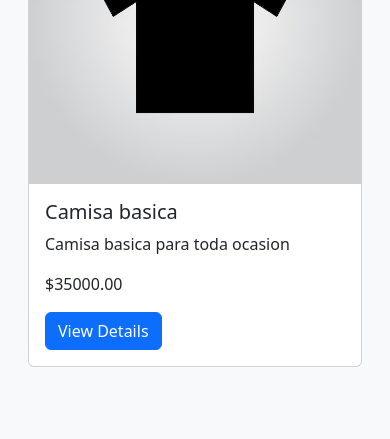
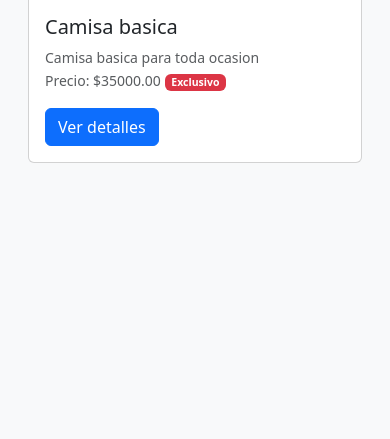
Before and after one commit to DiegoMuneraT/ClothStore, a Django app: page /tienda/ in a window 390 px wide. Shown: the part 952-1391 px from the top of the page. After the commit the page ends 1115 px from the top, so only its background shows below. Run offline with Django 4.2, Linux system fonts and the light colour scheme; data comes from the database, SQL or seed files in the repository; both versions use the stored data as it was after the commit.

Commit message:
Corrigiendo vista de productos

```diff
--- a/clothstore/store/templates/products/index.html
+++ b/clothstore/store/templates/products/index.html
@@ -5,12 +5,25 @@
     {% for item in clothes %}
     <div class="col-md-4">  {# Assuming a grid system like Bootstrap's; adjust as needed #}
         <div class="card mb-4">
-            <img src="{{ item.image.url }}" alt="{{ item.name }}" class="card-img-top">
+            <img src="https://img.freepik.com/vector-premium/camisa-color-negro_712192-2.jpg" alt="{{ item.name }}" class="card-img-top">
             <div class="card-body">
                 <h5 class="card-title">{{ item.name }}</h5>
-                <p class="card-text">{{ item.description }}</p>
-                <p class="card-price">${{ item.price }}</p>
-                <a href="{% url 'clothes_detail' item.id %}" class="btn btn-primary">View Details</a>
+                <small class="text-muted"><p class="card-text">{{ item.description }}</p></small>
+                {% if item.price > 25000 %}
+                <p class="card-text">
+                    <small class="text-muted">
+                    Precio: ${{item.price}}
+                    <span class="badge bg-danger">Exclusivo</span>
+                    </small>
+                </p>
+                {% else %}
+                <p class="card-text">
+                    <small class="text-muted">
+                    Precio: ${{item.price}}
+                    </small>
+                </p>
+                {% endif %}
+                <a href="{% url 'product' item.id %}" class="btn btn-primary">Ver detalles</a>
             </div>
         </div>
     </div>
--- a/clothstore/store/urls.py
+++ b/clothstore/store/urls.py
@@ -9,5 +9,4 @@ urlpatterns = [
     path('blog/', BlogPageView.as_view(), name='blog'),
     path('tienda/', ProductIndexView.as_view(), name='tienda'),
     path('tienda/<int:id>', ProductShowView.as_view(), name='product'),
-
 ]
--- a/clothstore/store/views.py
+++ b/clothstore/store/views.py
@@ -43,7 +43,7 @@ class ProductShowView(View):
 
         viewData = {}
         product = get_object_or_404(Clothes, pk=product_id)
-        viewData["title"] = product.category + " - Drots"
+        viewData["title"] = product.name + " - Drots"
         viewData["product"] = product
 
         return render(request, self.template_name, viewData)
```
Also changed, not shown: clothstore/store/templates/products/show.html (+6 -3 lines), clothstore/db.sqlite3.
